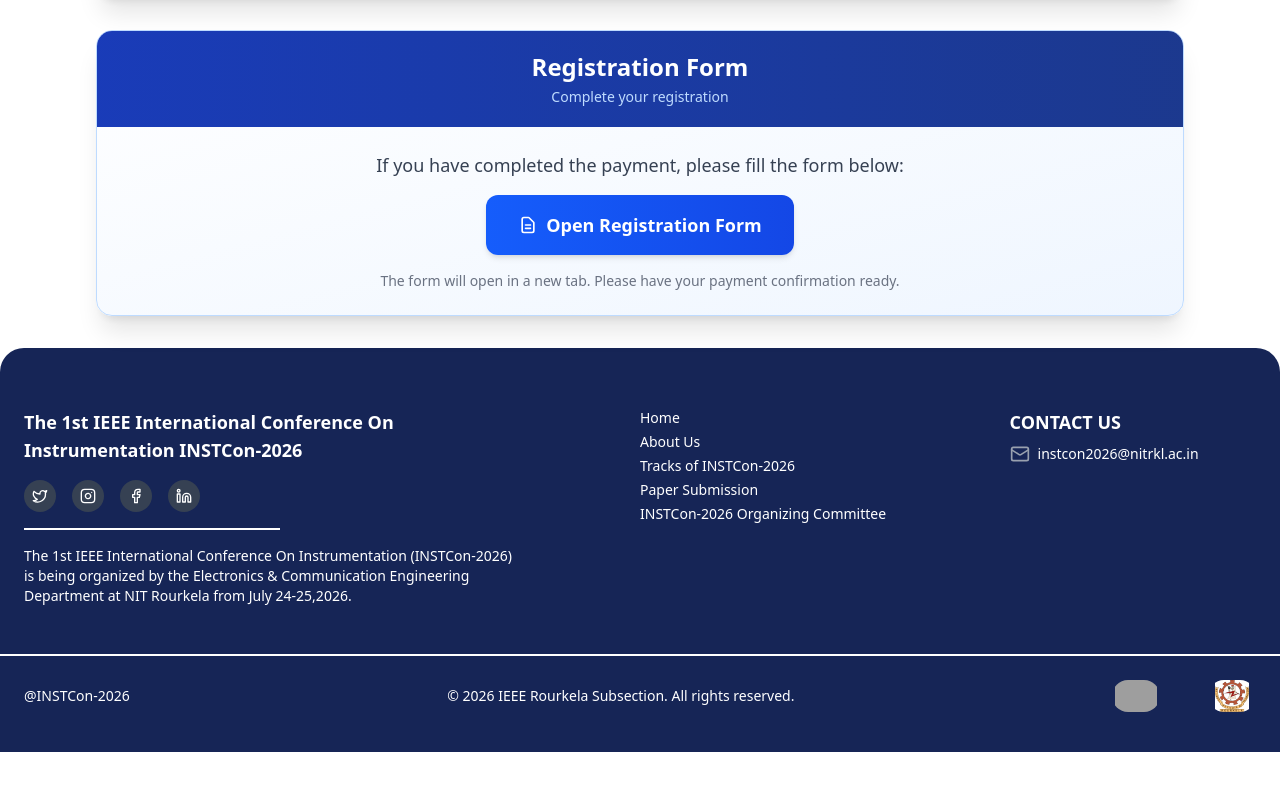
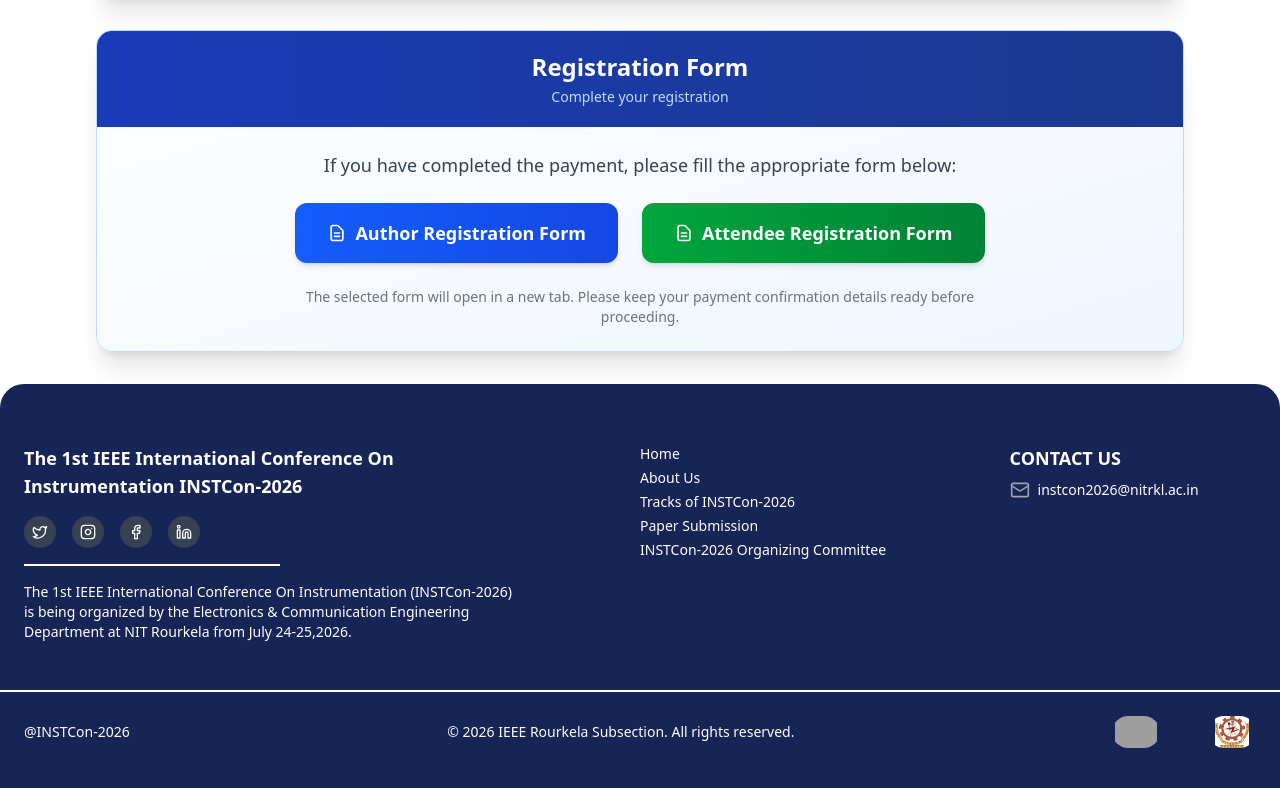
Before and after one commit to AshwaniNITR/I3ST, a Next.js app: page /RegDet in a window 1280 px wide. Shown: the part 4722-5510 px from the top of the page. Before the commit the page ends 5474 px from the top, so only its background shows below. Built offline with nearby package versions, Linux system fonts and the light colour scheme; grey boxes are pictures that could not be loaded.

Commit message:
chore:attend3ees

```diff
--- a/components/PayementRegistration.tsx
+++ b/components/PayementRegistration.tsx
@@ -4,11 +4,13 @@
 
 interface PaymentRegistrationProps {
   googleFormLink: string;
+  attendeeFormLink: string;
   qrCodeImageUrl?: string;
 }
 
 const PaymentRegistration: React.FC<PaymentRegistrationProps> = ({
   googleFormLink,
+  attendeeFormLink,
   qrCodeImageUrl = "/api/placeholder/300/300"
 }) => {
   const [copiedText, setCopiedText] = useState<string>("");
@@ -256,24 +258,61 @@
         </div>
 
         <div className="p-6 text-center">
-          <p className="text-lg text-gray-700 mb-4">
-            If you have completed the payment, please fill the form below:
+  <p className="text-lg text-gray-700 mb-6">
+    If you have completed the payment, please fill the appropriate form below:
   </p>
+
+  <div className="flex flex-col md:flex-row justify-center items-center gap-4 md:gap-6">
 
     <a
       href={googleFormLink}
       target="_blank"
       rel="noopener noreferrer"
-            className="inline-flex items-center gap-2 bg-gradient-to-r from-blue-600 to-blue-700 text-white px-8 py-4 rounded-xl font-semibold text-lg hover:from-blue-700 hover:to-blue-800 transition-all duration-200 shadow-md hover:shadow-lg"
+      className="w-full md:w-auto inline-flex items-center justify-center gap-2 bg-gradient-to-r from-blue-600 to-blue-700 text-white px-8 py-4 rounded-xl font-semibold text-lg hover:from-blue-700 hover:to-blue-800 transition-all duration-200 shadow-md hover:shadow-lg"
     >
-            <svg className="w-5 h-5" fill="none" stroke="currentColor" viewBox="0 0 24 24">
-              <path strokeLinecap="round" strokeLinejoin="round" strokeWidth={2} d="M9 12h6m-6 4h6m2 5H7a2 2 0 01-2-2V5a2 2 0 012-2h5.586a1 1 0 01.707.293l5.414 5.414a1 1 0 01.293.707V19a2 2 0 01-2 2z" />
+      <svg
+        className="w-5 h-5 flex-shrink-0"
+        fill="none"
+        stroke="currentColor"
+        viewBox="0 0 24 24"
+      >
+        <path
+          strokeLinecap="round"
+          strokeLinejoin="round"
+          strokeWidth={2}
+          d="M9 12h6m-6 4h6m2 5H7a2 2 0 01-2-2V5a2 2 0 012-2h5.586a1 1 0 01.707.293l5.414 5.414a1 1 0 01.293.707V19a2 2 0 01-2 2z"
+        />
       </svg>
-            Open Registration Form
+      Author Registration Form
     </a>
 
-          <p className="text-sm text-gray-500 mt-4">
-            The form will open in a new tab. Please have your payment confirmation ready.
+    <a
+      href={attendeeFormLink}
+      target="_blank"
+      rel="noopener noreferrer"
+      className="w-full md:w-auto inline-flex items-center justify-center gap-2 bg-gradient-to-r from-green-600 to-green-700 text-white px-8 py-4 rounded-xl font-semibold text-lg hover:from-green-700 hover:to-green-800 transition-all duration-200 shadow-md hover:shadow-lg"
+    >
+      <svg
+        className="w-5 h-5 flex-shrink-0"
+        fill="none"
+        stroke="currentColor"
+        viewBox="0 0 24 24"
+      >
+        <path
+          strokeLinecap="round"
+          strokeLinejoin="round"
+          strokeWidth={2}
+          d="M9 12h6m-6 4h6m2 5H7a2 2 0 01-2-2V5a2 2 0 012-2h5.586a1 1 0 01.707.293l5.414 5.414a1 1 0 01.293.707V19a2 2 0 01-2 2z"
+        />
+      </svg>
+      Attendee Registration Form
+    </a>
+
+  </div>
+
+  <p className="text-sm text-gray-500 mt-6 max-w-2xl mx-auto">
+    The selected form will open in a new tab. Please keep your payment
+    confirmation details ready before proceeding.
   </p>
 </div>
       </motion.div>
--- a/components/Registration.tsx
+++ b/components/Registration.tsx
@@ -493,6 +493,7 @@
       <RegistrationCalculator />
       <PaymentRegistration
         googleFormLink="https://forms.gle/JNV1r8Sf2e8fPRpC6"
+        attendeeFormLink="https://forms.gle/149XYH3kTZCDFbDc8"
         qrCodeImageUrl="/path-to-your-qr-code_page-0001.jpg"/>
     </div>
   );
```
Lines whose indentation alone changed are shown as unchanged.
